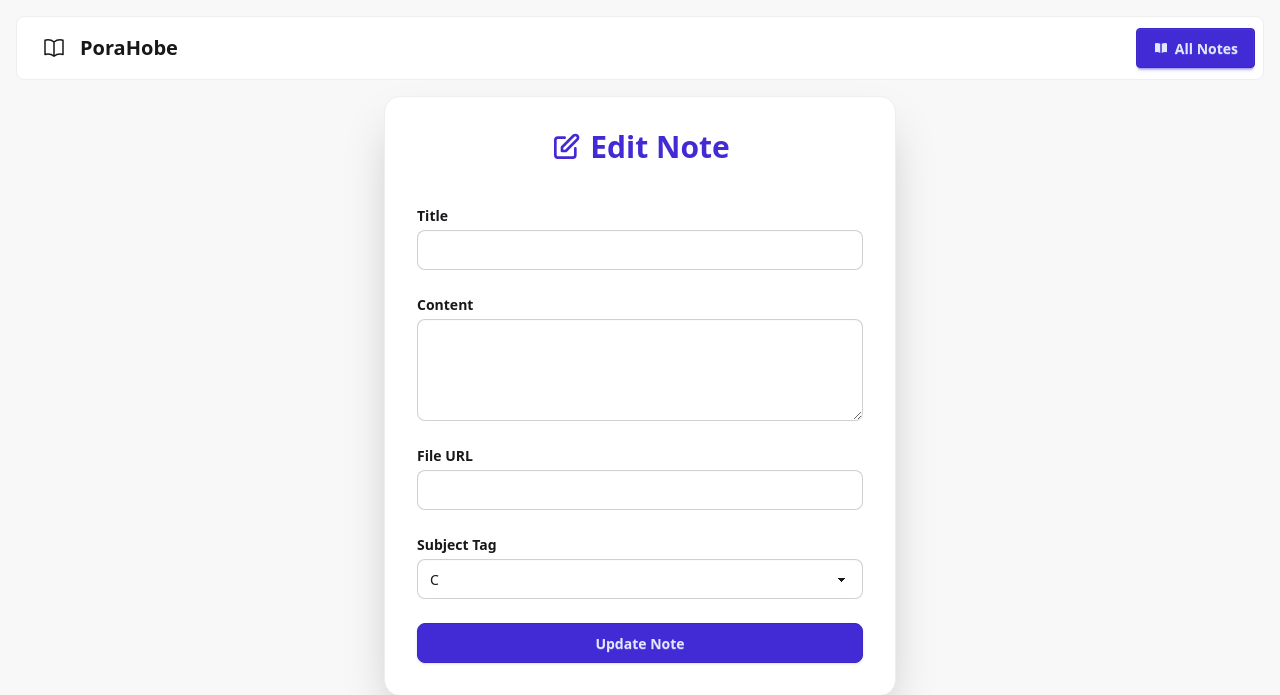
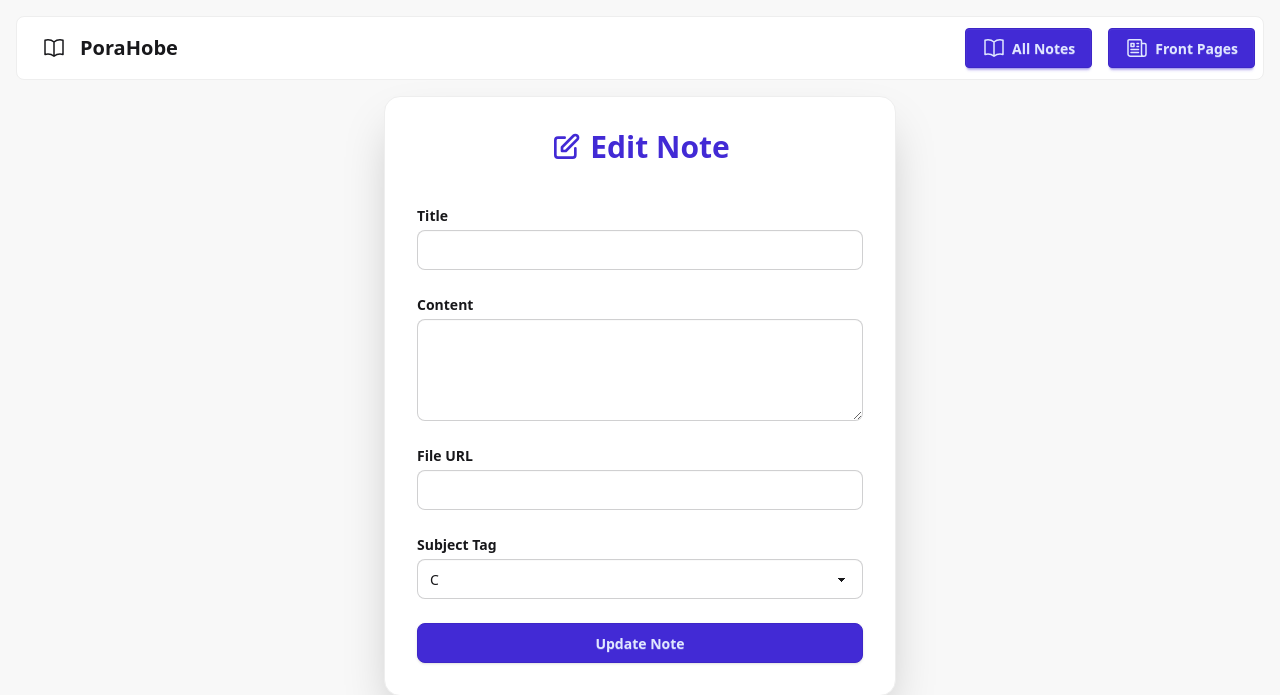
Before and after one commit to SpreadSheets600/PoraHobeBot, a Flask app: template templates/edit_note.html in a window 1280 px wide. Shown: the top 695 px of the page. Run offline with Flask 3, Linux system fonts and the light colour scheme; the template is opened without the code that fills it, so the values that code supplies are empty; style sheets or scripts are compiled from the project's sources.

Commit message:
Refactor navbar structure and improve accessibility in edit_note.html

```diff
--- a/templates/edit_note.html
+++ b/templates/edit_note.html
@@ -14,21 +14,24 @@
   <div class="navbar bg-base-100 border border-base-300 rounded-box mb-4 sticky top-0 z-10">
 			<div class="flex-1">
 				<a href="/" class="btn btn-ghost normal-case text-xl">
-        <svg xmlns="http://www.w3.org/2000/svg" fill="none" viewBox="0 0 24 24" stroke-width="1.5" stroke="currentColor"
-          class="w-6 h-6 md:mr-2">
-          <path stroke-linecap="round" stroke-linejoin="round"
-            d="M12 6.042A8.967 8.967 0 006 3.75c-1.052 0-2.062.18-3 .512v14.25A8.987 8.987 0 016 18c2.305 0 4.408.867 6 2.292m0-14.25a8.966 8.966 0 016-2.292c1.052 0 2.062.18 3 .512v14.25A8.987 8.987 0 0018 18a8.967 8.967 0 00-6 2.292m0-14.25v14.25" />
+					<svg xmlns="http://www.w3.org/2000/svg" fill="none" viewBox="0 0 24 24" stroke-width="1.5" stroke="currentColor" class="w-6 h-6 md:mr-2">
+						<path stroke-linecap="round" stroke-linejoin="round" d="M12 6.042A8.967 8.967 0 006 3.75c-1.052 0-2.062.18-3 .512v14.25A8.987 8.987 0 016 18c2.305 0 4.408.867 6 2.292m0-14.25a8.966 8.966 0 016-2.292c1.052 0 2.062.18 3 .512v14.25A8.987 8.987 0 0018 18a8.967 8.967 0 00-6 2.292m0-14.25v14.25" />
 					</svg>
 					<span class="hidden sm:inline">PoraHobe</span>
 				</a>
 			</div>
 			<div class="flex-none flex items-center gap-4">
 				<a href="/notes" class="btn btn-primary btn-sm sm:btn-md">
-        <svg xmlns="http://www.w3.org/2000/svg" viewBox="0 0 16 16" fill="currentColor" class="size-4">
-          <path
-            d="M7.25 3.688a8.035 8.035 0 0 0-4.872-.523A.48.48 0 0 0 2 3.64v7.994c0 .345.342.588.679.512a6.02 6.02 0 0 1 4.571.81V3.688ZM8.75 12.956a6.02 6.02 0 0 1 4.571-.81c.337.075.679-.167.679-.512V3.64a.48.48 0 0 0-.378-.475 8.034 8.034 0 0 0-4.872.523v9.268Z" />
+					<svg xmlns="http://www.w3.org/2000/svg" fill="none" viewBox="0 0 24 24" stroke-width="1.5" stroke="currentColor" class="size-6">
+						<path stroke-linecap="round" stroke-linejoin="round" d="M12 6.042A8.967 8.967 0 0 0 6 3.75c-1.052 0-2.062.18-3 .512v14.25A8.987 8.987 0 0 1 6 18c2.305 0 4.408.867 6 2.292m0-14.25a8.966 8.966 0 0 1 6-2.292c1.052 0 2.062.18 3 .512v14.25A8.987 8.987 0 0 0 18 18a8.967 8.967 0 0 0-6 2.292m0-14.25v14.25" />
 					</svg>
 					<span class="hidden sm:inline">All Notes</span>
+				</a>
+				<a href="/frontpages" class="btn btn-primary btn-sm sm:btn-md">
+					<svg xmlns="http://www.w3.org/2000/svg" fill="none" viewBox="0 0 24 24" stroke-width="1.5" stroke="currentColor" class="size-6">
+						<path stroke-linecap="round" stroke-linejoin="round" d="M12 7.5h1.5m-1.5 3h1.5m-7.5 3h7.5m-7.5 3h7.5m3-9h3.375c.621 0 1.125.504 1.125 1.125V18a2.25 2.25 0 0 1-2.25 2.25M16.5 7.5V18a2.25 2.25 0 0 0 2.25 2.25M16.5 7.5V4.875c0-.621-.504-1.125-1.125-1.125H4.125C3.504 3.75 3 4.254 3 4.875V18a2.25 2.25 0 0 0 2.25 2.25h13.5M6 7.5h3v3H6v-3Z" />
+					</svg>
+					<span class="hidden sm:inline">Front Pages</span>
 				</a>
 				{% if user_id %}
 				<div class="dropdown dropdown-end">
@@ -37,11 +40,10 @@
 							<img src="{{ avatar_url }}" alt="avatar" />
 						</div>
 					</label>
-        <ul tabindex="0"
-          class="menu menu-sm dropdown-content mt-4 z-[1] p-2 shadow bg-base-100 rounded-box w-52 border border-base-300">
+					<ul tabindex="0" class="menu menu-sm dropdown-content mt-4 z-[1] p-2 shadow bg-base-100 rounded-box w-52 border border-base-300">
 						<li class="p-2">
 							<div class="font-bold">{{ username }}</div>
-            <div class="text-xs opacity-60">ID: {{ user_id }}</div>
+							<div class="text-xs opacity-60">ID : {{ user_id }}</div>
 						</li>
 						<div class="divider my-0"></div>
 						<li><a href="/logout">Logout</a></li>
```
Lines whose indentation alone changed are shown as unchanged.
